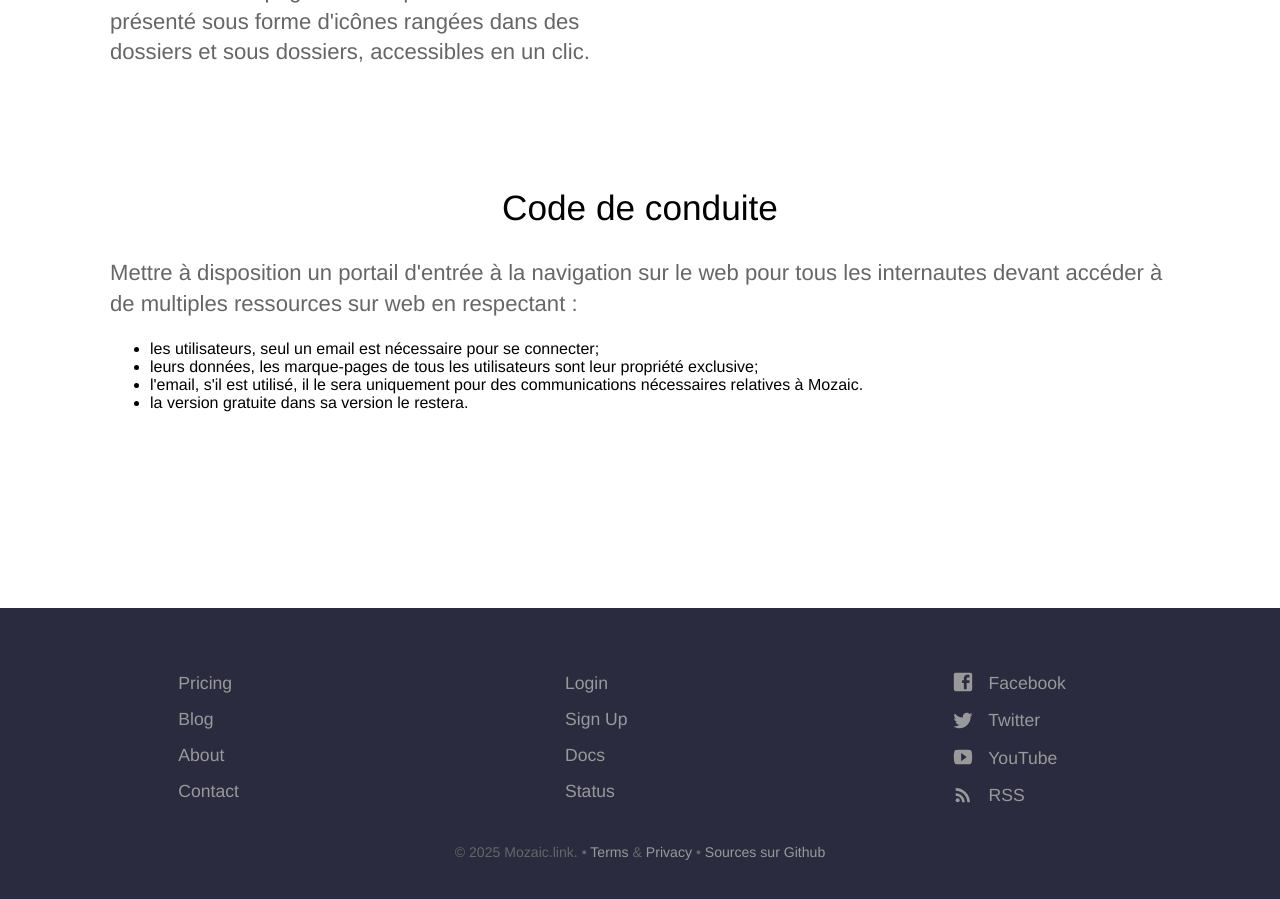
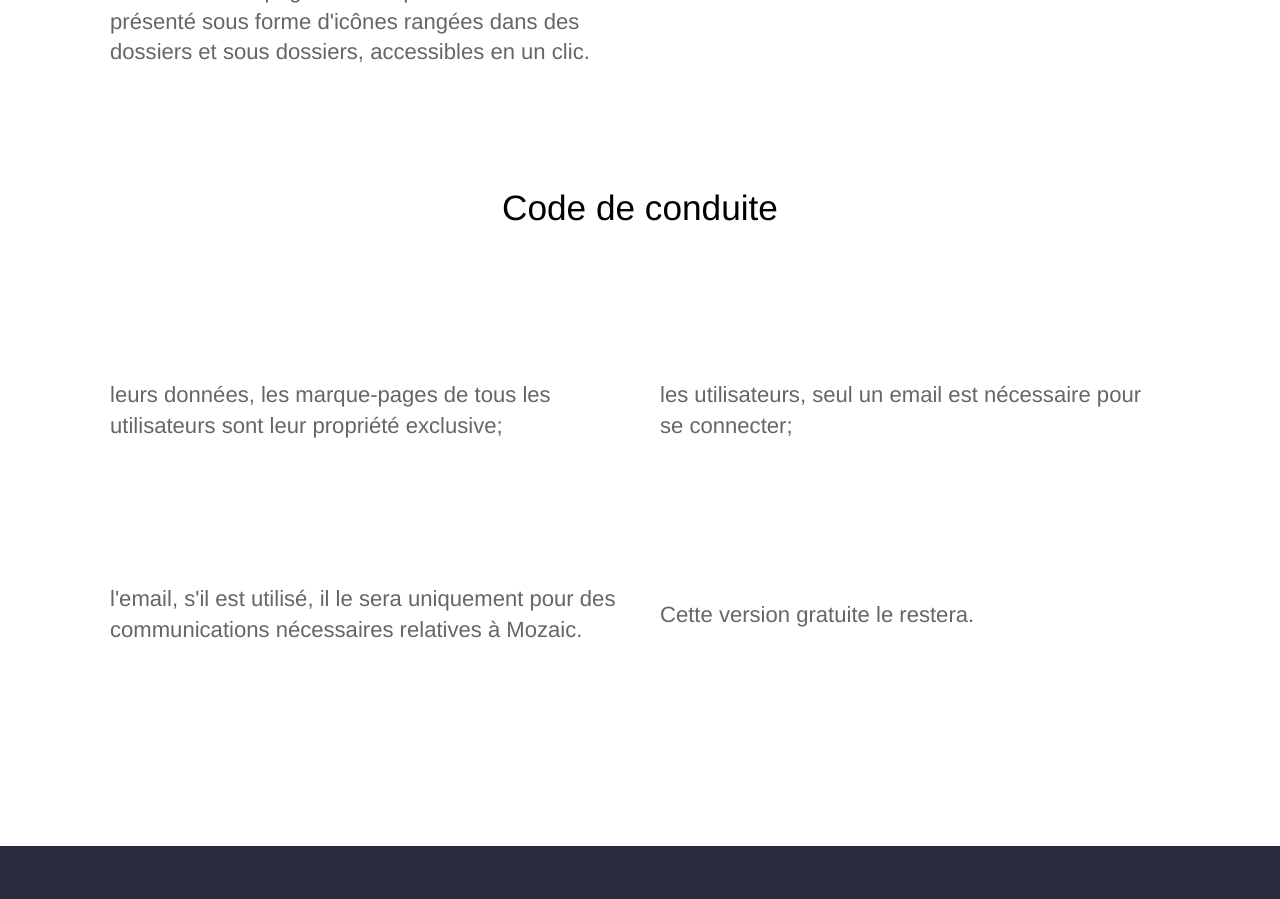
Before and after one commit to IamHenri/site-mozaic, a Jekyll site: the page built from about.html, in a window 1280 px wide and 900 px high, scrolled down 998 px. Built offline with Jekyll 4.4.1, drawn with Linux system fonts in a browser that asks for light colours.

Commit message:
Update about.html

```diff
--- a/about.html
+++ b/about.html
@@ -34,15 +34,28 @@ description: >-
 			<div class="text ">
 
 <h2>Code de conduite</h2>
-				<p>Mettre à disposition un portail d'entrée à la navigation sur le web pour tous les internautes devant accéder à de multiples ressources sur web en respectant :
-				<ul>
-				<li>les utilisateurs, seul un email est nécessaire pour se connecter;</li>
-				<li>leurs données, les marque-pages de tous les utilisateurs sont leur propriété exclusive;</li>
-				<li>l'email, s'il est utilisé, il le sera uniquement pour des communications nécessaires relatives à Mozaic.</li>
-				<li>la version gratuite dans sa version le restera.</li>
-				</ul>
-
-
 			</div>
 		</div>
 	</section>
+
+		<section>
+		<div class="container flex">
+			<div class="text ">
+				<p>les utilisateurs, seul un email est nécessaire pour se connecter;</p>
+			</div>
+			<div class="text ">
+				<p>leurs données, les marque-pages de tous les utilisateurs sont leur propriété exclusive;</p>
+			</div>
+		</div>
+	</section>
+
+		<section>
+		<div class="container flex">
+			<div class="text ">
+				<p>l'email, s'il est utilisé, il le sera uniquement pour des communications nécessaires relatives à Mozaic.</p>
+			</div>
+			<div class="text ">
+				<p>Cette version gratuite le restera.</p>
+			</div>
+		</div>
+	</section>
```
